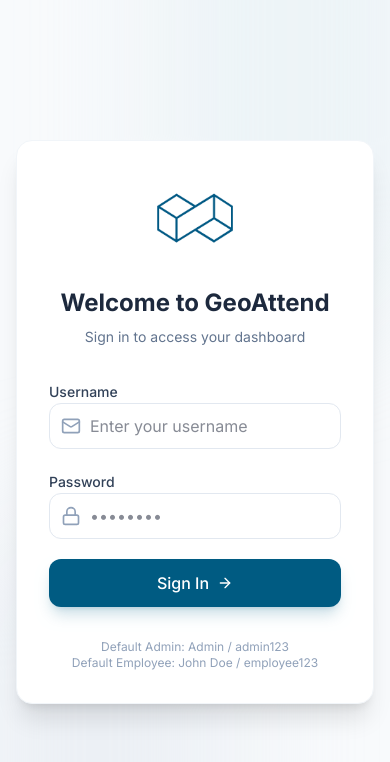
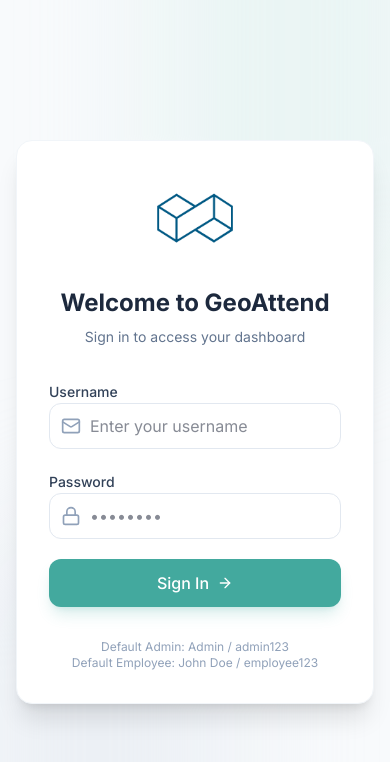
Before and after one commit to BorhanTarek/Attendance-MM, a Next.js app: page /login in a window 390 px wide. Shown: the top 762 px of the page. Built offline with nearby package versions, Linux system fonts and the light colour scheme.

Commit message:
Update colors to RATP vibrant teal and fix mobile status bar overlap

```diff
--- a/src/app/admin/layout.tsx
+++ b/src/app/admin/layout.tsx
@@ -65,7 +65,7 @@ export default async function AdminLayout({
       {/* Main Content */}
       <main className="flex-1 flex flex-col h-screen overflow-hidden">
         {/* Mobile Header */}
-        <header className="md:hidden bg-white border-b border-slate-200 p-4 flex justify-between items-center">
+        <header className="md:hidden bg-white border-b border-slate-200 px-4 pb-4 pt-10 flex justify-between items-center">
           <div className="flex items-center gap-2">
             <Image src="/logo.png" alt="Logo" width={28} height={28} className="object-contain" />
             <h1 className="font-bold text-slate-800">Admin Portal</h1>
--- a/src/app/dashboard/history/page.tsx
+++ b/src/app/dashboard/history/page.tsx
@@ -29,7 +29,7 @@ export default async function HistoryPage() {
 
   return (
     <div className="min-h-screen bg-slate-50 flex flex-col">
-      <header className="bg-white border-b border-slate-200 px-6 py-4 flex justify-between items-center sticky top-0 z-10">
+      <header className="bg-white border-b border-slate-200 px-6 pb-4 pt-10 sm:pt-4 flex justify-between items-center sticky top-0 z-10">
         <div className="flex items-center gap-4">
           <Link href="/dashboard" className="p-2 hover:bg-slate-100 rounded-lg text-slate-500 transition-colors">
             <ArrowLeft className="w-5 h-5" />
--- a/src/app/dashboard/page.tsx
+++ b/src/app/dashboard/page.tsx
@@ -38,7 +38,7 @@ export default async function DashboardPage() {
 
   return (
     <div className="min-h-screen bg-slate-50 flex flex-col">
-      <header className="bg-white border-b border-slate-200 px-4 sm:px-6 py-4 flex flex-col sm:flex-row justify-between items-start sm:items-center gap-4 sm:gap-0 sticky top-0 z-10">
+      <header className="bg-white border-b border-slate-200 px-4 sm:px-6 pb-4 pt-10 sm:pt-4 flex flex-col sm:flex-row justify-between items-start sm:items-center gap-4 sm:gap-0 sticky top-0 z-10">
         <div className="flex items-center gap-3 w-full sm:w-auto">
           <div className="w-10 h-10 flex items-center justify-center shrink-0">
             <Image src="/logo.png" alt="Logo" width={40} height={40} className="object-contain" />
--- a/src/app/globals.css
+++ b/src/app/globals.css
@@ -1,17 +1,17 @@
 @import "tailwindcss";
 
 @theme {
-  --color-primary-50: #f0f7fa;
-  --color-primary-100: #dbeaf0;
-  --color-primary-200: #bbd5e1;
-  --color-primary-300: #90b8cc;
-  --color-primary-400: #6296b1;
-  --color-primary-500: #427c99;
-  --color-primary-600: #005b82; /* RATP Dev Teal */
-  --color-primary-700: #004a69;
-  --color-primary-800: #25465c;
-  --color-primary-900: #223c4e;
-  --color-primary-950: #132634;
+  --color-primary-50: #eef8f7;
+  --color-primary-100: #d4ede9;
+  --color-primary-200: #aedbd5;
+  --color-primary-300: #7ec2ba;
+  --color-primary-400: #55a69d;
+  --color-primary-500: #3c8d84;
+  --color-primary-600: #43a99e; /* RATP Dev Vibrant Teal */
+  --color-primary-700: #296b63;
+  --color-primary-800: #235650;
+  --color-primary-900: #204743;
+  --color-primary-950: #102927;
 }
 
 @layer base {
```
